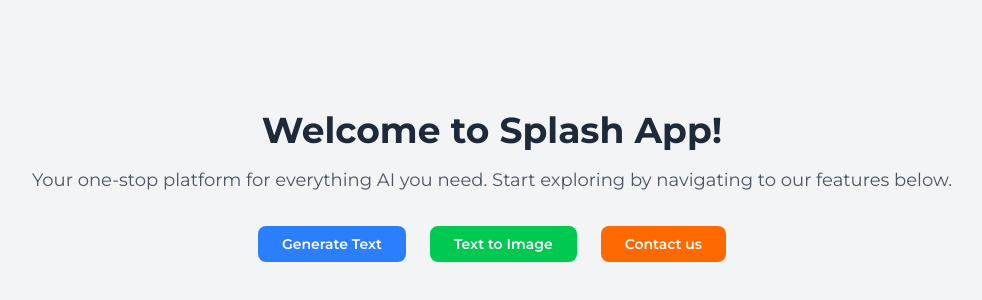
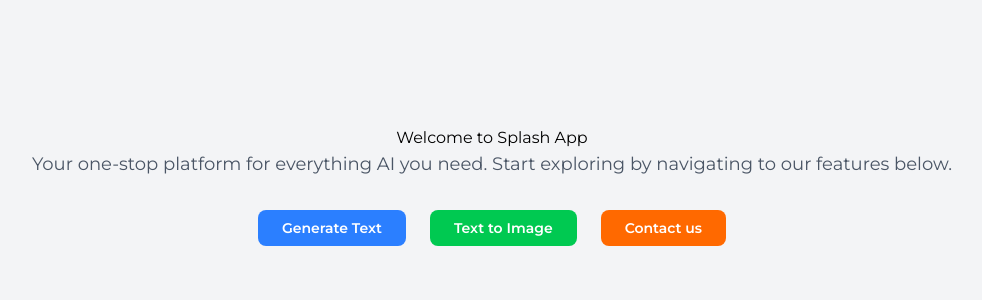
Before and after one commit to theisraelolaleye/alx-project-0x03-setup, a Next.js app in the folder alx-project-0x03/: page / in a window 1280 px wide. Shown: the part 214-514 px from the top of the page, without its empty margins (148-1130 px from the left). Built offline with nearby package versions, Linux system fonts and the light colour scheme.

Commit message:
h1 element fixes made

```diff
--- a/alx-project-0x03/pages/index.tsx
+++ b/alx-project-0x03/pages/index.tsx
@@ -13,7 +13,7 @@
   return (
     <div className="min-h-screen bg-gray-100 flex flex-col justify-center items-center text-center">
       {/* Welcome Message */}
-      <h1 className="text-4xl font-bold text-gray-800 mb-4">Welcome to Splash App!</h1>
+      <h1 className="">Welcome to Splash App</h1>
       {/* <h1 className="text-4xl font-bold text-gray-800 mb-4">Welcome to Splash App!</h1> */}
       <p className="text-lg text-gray-600 mb-8">
         Your one-stop platform for everything AI you need. Start exploring by
```
